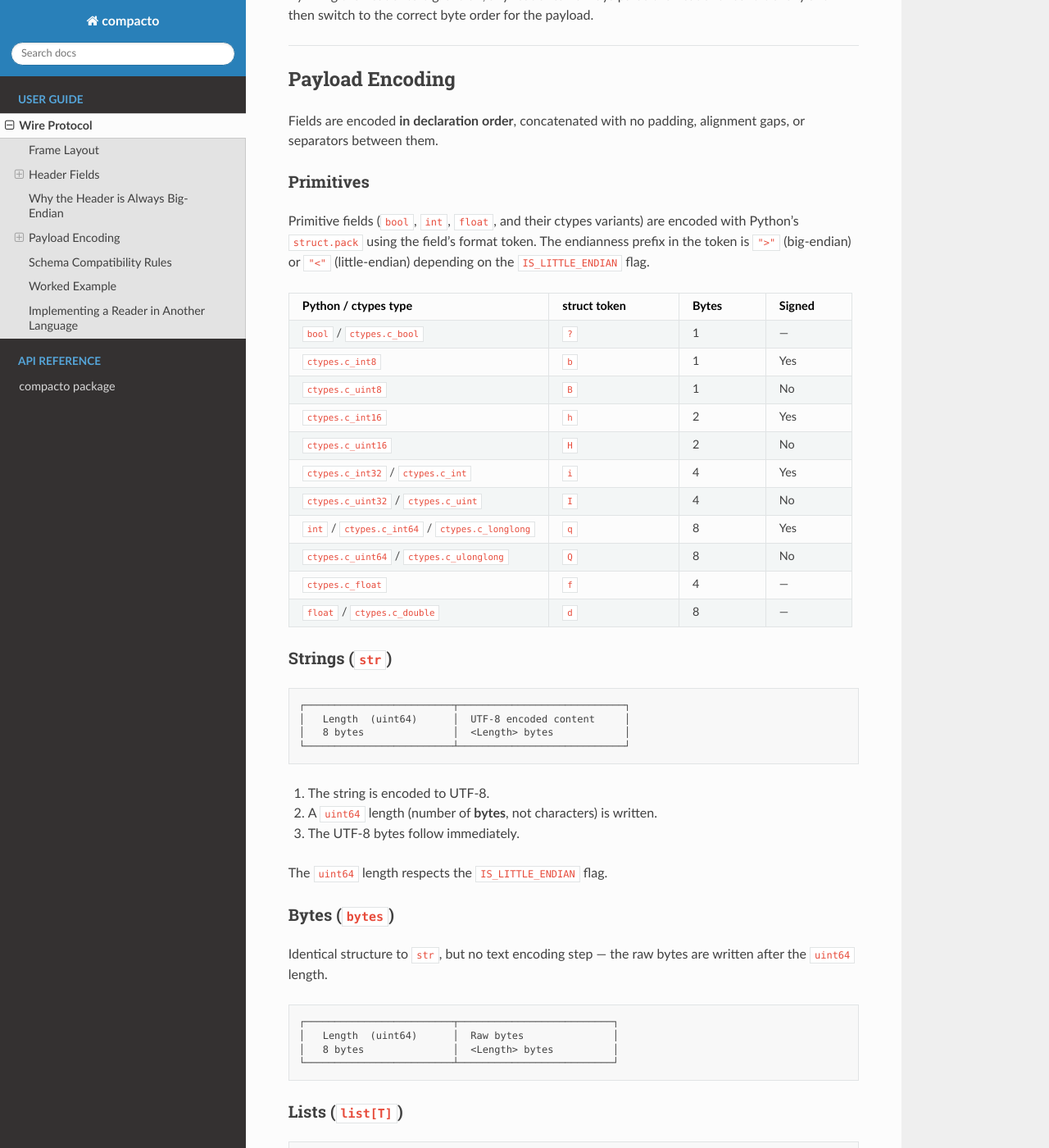
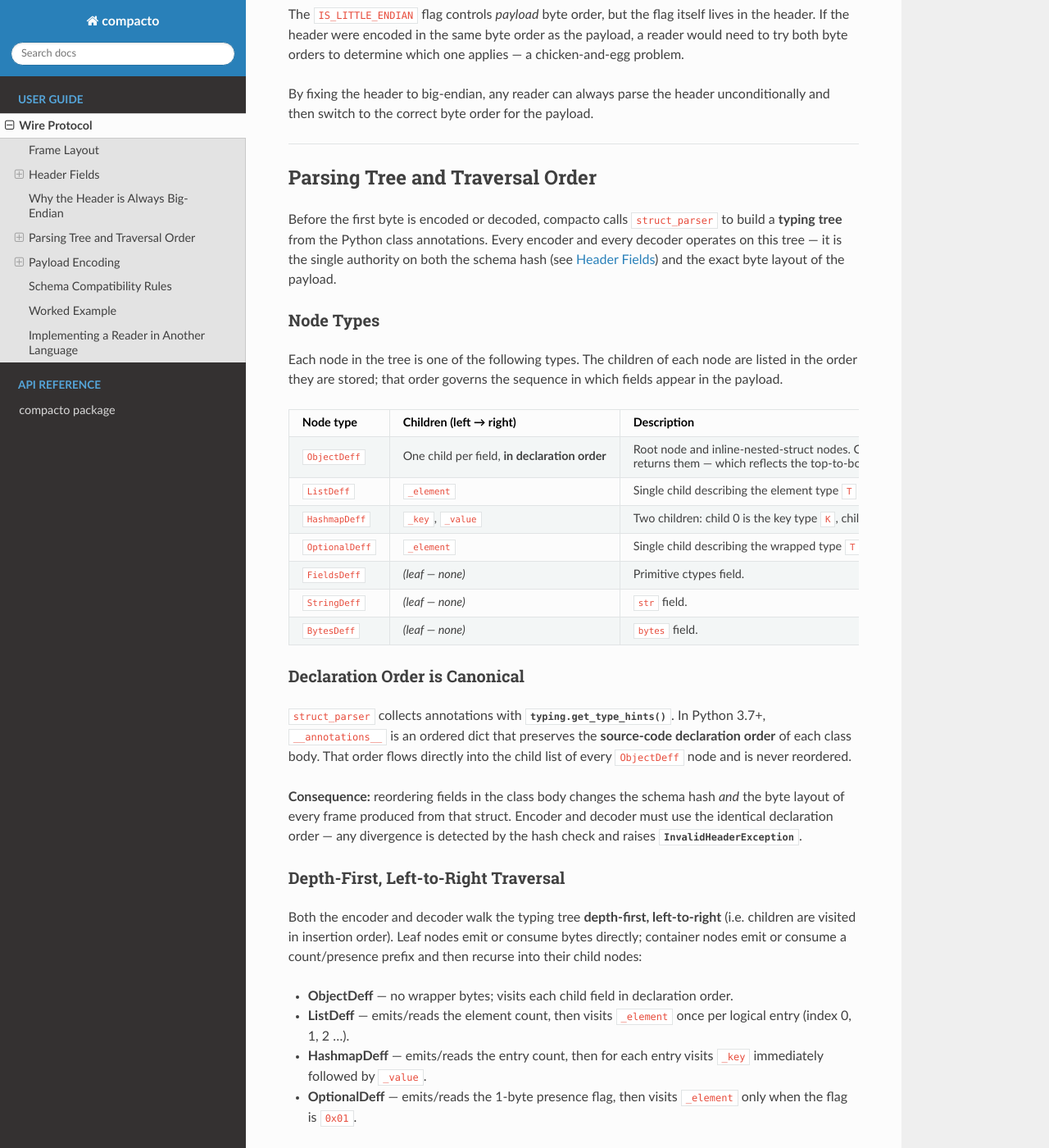
Before and after one commit to HideyoshiNakazone/compacto, a Sphinx documentation site: the page built from docs/source/protocol.rst, in a window 1280 px wide and 1400 px high, scrolled down 3074 px. Shown: the whole window at 82% size. Built offline with Sphinx 7.4.7 and the Read the Docs theme 3.1.0, drawn with Linux system fonts in a browser that asks for light colours; some of the changed text lies outside the part shown.

Commit message:
chore: add documentation for parsing tree and traversal order

```diff
--- a/docs/source/protocol.rst
+++ b/docs/source/protocol.rst
@@ -157,11 +157,129 @@ unconditionally and then switch to the correct byte order for the payload.
 
 ----
 
+Parsing Tree and Traversal Order
+---------------------------------
+
+Before the first byte is encoded or decoded, compacto calls ``struct_parser``
+to build a **typing tree** from the Python class annotations.  Every encoder
+and every decoder operates on this tree — it is the single authority on both
+the schema hash (see `Header Fields`_) and the exact byte layout of the payload.
+
+Node Types
+~~~~~~~~~~
+
+Each node in the tree is one of the following types.  The children of each
+node are listed in the order they are stored; that order governs the sequence
+in which fields appear in the payload.
+
+.. list-table::
+   :header-rows: 1
+   :widths: 18 25 57
+
+   * - Node type
+     - Children (left → right)
+     - Description
+   * - ``ObjectDeff``
+     - One child per field, **in declaration order**
+     - Root node and inline-nested-struct nodes.  Children are ordered exactly
+       as :func:`typing.get_type_hints` returns them — which reflects the
+       top-to-bottom, left-to-right source order of the class body.
+   * - ``ListDeff``
+     - ``_element``
+     - Single child describing the element type ``T`` in ``list[T]``.
+   * - ``HashmapDeff``
+     - ``_key``, ``_value``
+     - Two children: child 0 is the key type ``K``, child 1 is the value type
+       ``V`` in ``dict[K, V]``.
+   * - ``OptionalDeff``
+     - ``_element``
+     - Single child describing the wrapped type ``T`` in ``Optional[T]``.
+   * - ``FieldsDeff``
+     - *(leaf — none)*
+     - Primitive ctypes field.
+   * - ``StringDeff``
+     - *(leaf — none)*
+     - ``str`` field.
+   * - ``BytesDeff``
+     - *(leaf — none)*
+     - ``bytes`` field.
+
+Declaration Order is Canonical
+~~~~~~~~~~~~~~~~~~~~~~~~~~~~~~~~
+
+``struct_parser`` collects annotations with :func:`typing.get_type_hints`.
+In Python 3.7+, ``__annotations__`` is an ordered dict that preserves the
+**source-code declaration order** of each class body.  That order flows
+directly into the child list of every ``ObjectDeff`` node and is never
+reordered.
+
+**Consequence:** reordering fields in the class body changes the schema hash
+*and* the byte layout of every frame produced from that struct.  Encoder and
+decoder must use the identical declaration order — any divergence is detected
+by the hash check and raises :exc:`InvalidHeaderException`.
+
+Depth-First, Left-to-Right Traversal
+~~~~~~~~~~~~~~~~~~~~~~~~~~~~~~~~~~~~~~
+
+Both the encoder and decoder walk the typing tree **depth-first,
+left-to-right** (i.e. children are visited in insertion order).  Leaf nodes
+emit or consume bytes directly; container nodes emit or consume a
+count/presence prefix and then recurse into their child nodes:
+
+* **ObjectDeff** — no wrapper bytes; visits each child field in declaration
+  order.
+* **ListDeff** — emits/reads the element count, then visits ``_element`` once
+  per logical entry (index 0, 1, 2 …).
+* **HashmapDeff** — emits/reads the entry count, then for each entry visits
+  ``_key`` immediately followed by ``_value``.
+* **OptionalDeff** — emits/reads the 1-byte presence flag, then visits
+  ``_element`` only when the flag is ``0x01``.
+
+Example Tree
+~~~~~~~~~~~~~
+
+Given:
+
+.. code-block:: python
+
+    from dataclasses import dataclass
+
+    @dataclass
+    class Inner:
+        x: float
+        y: float
+
+    @dataclass
+    class Outer:
+        a: int
+        b: str
+        nested: Inner
+        items: list[float]
+
+``struct_parser(Outer)`` produces:
+
+.. code-block:: text
+
+    ObjectDeff("Outer")
+    ├── FieldsDeff("a")             ← encoded/decoded 1st
+    ├── StringDeff("b")             ← encoded/decoded 2nd
+    ├── ObjectDeff("nested")        ← encoded/decoded 3rd (inline, no wrapper)
+    │   ├── FieldsDeff("x")         ├── encoded/decoded 3a
+    │   └── FieldsDeff("y")         └── encoded/decoded 3b
+    └── ListDeff("items")           ← encoded/decoded 4th
+        └── FieldsDeff("_element")      element-type descriptor (applied per entry)
+
+The resulting byte stream visits fields in the order: ``a``, ``b``,
+``nested.x``, ``nested.y``, count-of-items, ``items[0]``, ``items[1]``, …
+
+----
+
 Payload Encoding
 ----------------
 
-Fields are encoded **in declaration order**, concatenated with no padding,
-alignment gaps, or separators between them.
+Fields are encoded **in declaration order** as established by the parsing
+tree (see `Parsing Tree and Traversal Order`_ above), concatenated with no
+padding, alignment gaps, or separators between them.
 
 Primitives
 ~~~~~~~~~~
@@ -404,17 +522,21 @@ Minimum steps to decode a compacto frame:
 5a. If ``options & 0x0004`` (``IS_LENGTH_64_BYTES``): length prefixes for
    ``str``, ``bytes``, ``list``, and ``dict`` fields are ``uint64`` (8 bytes).
    Otherwise they are ``uint32`` (4 bytes).
-6. Decode each field in declaration order:
+6. Decode each field following the depth-first, left-to-right traversal
+   described in `Parsing Tree and Traversal Order`_.  The canonical field
+   sequence is the **declaration order** of each class body, applied
+   recursively:
 
    * **Fixed-size primitive** — read *N* bytes and interpret as the appropriate
      integer or float type.
    * **str / bytes** — read a ``uint64`` length, then read that many bytes.
      Interpret as UTF-8 for ``str``.
    * **list[T]** — read a ``uint64`` count, then decode *count* elements of type
-     ``T`` in sequence.
+     ``T`` in sequence (left to right, index 0 first).
    * **dict[K, V]** — read a ``uint32`` (or ``uint64``) count, then decode
-     *count* key-value pairs: for each pair, decode one ``K`` followed by one
-     ``V``.
+     *count* key-value pairs: for each pair, decode one ``K`` followed
+     immediately by one ``V`` (key before value, pairs in insertion order).
    * **Optional[T]** — read 1 byte (the presence flag). If ``0x01``, decode one
      value of type ``T``. If ``0x00``, the field is ``null`` / ``None``.
-   * **Nested object** — decode its fields inline, in their own declaration order.
+   * **Nested object** — no wrapper bytes; decode its fields inline, in their
+     own declaration order, before continuing to the next field of the parent.
```
